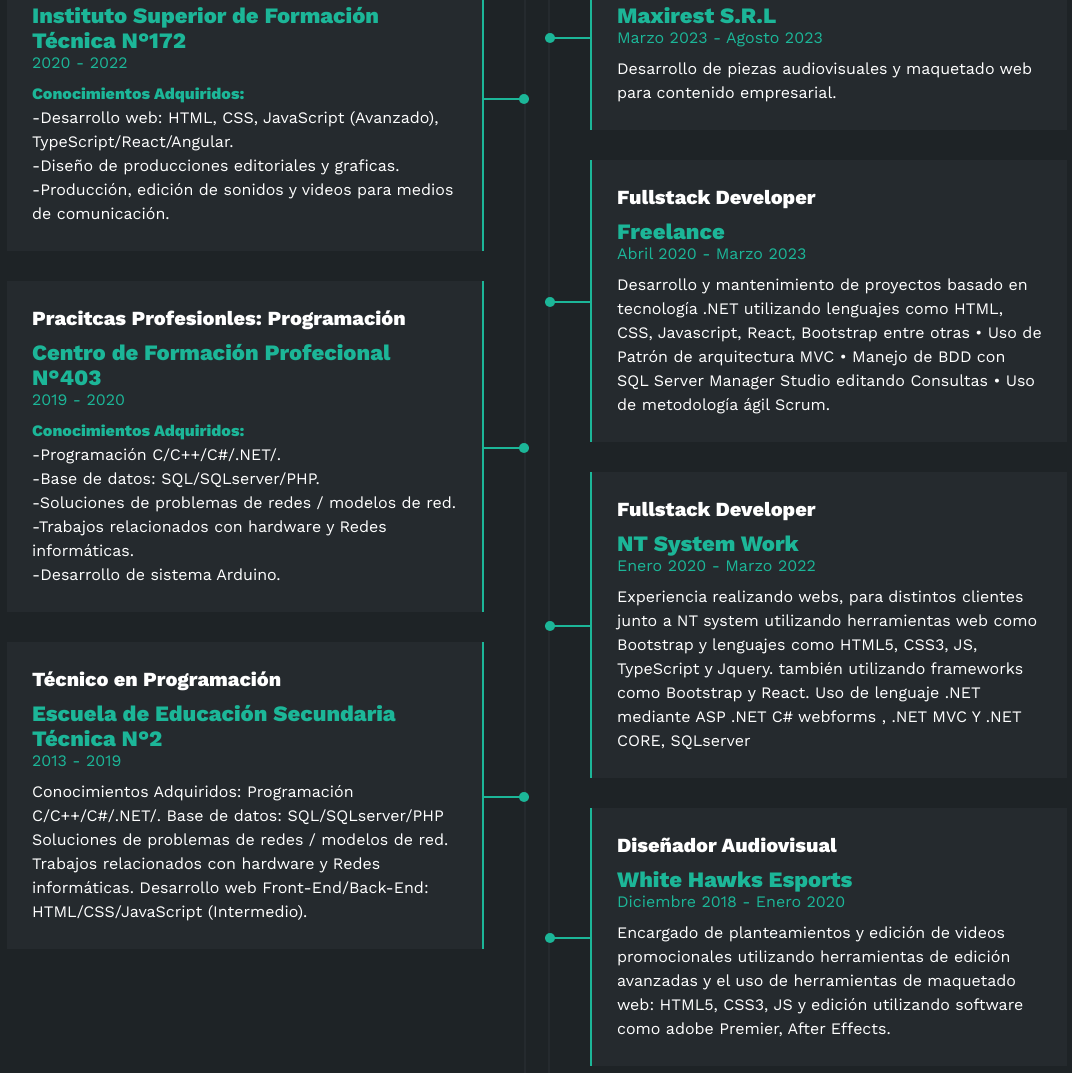
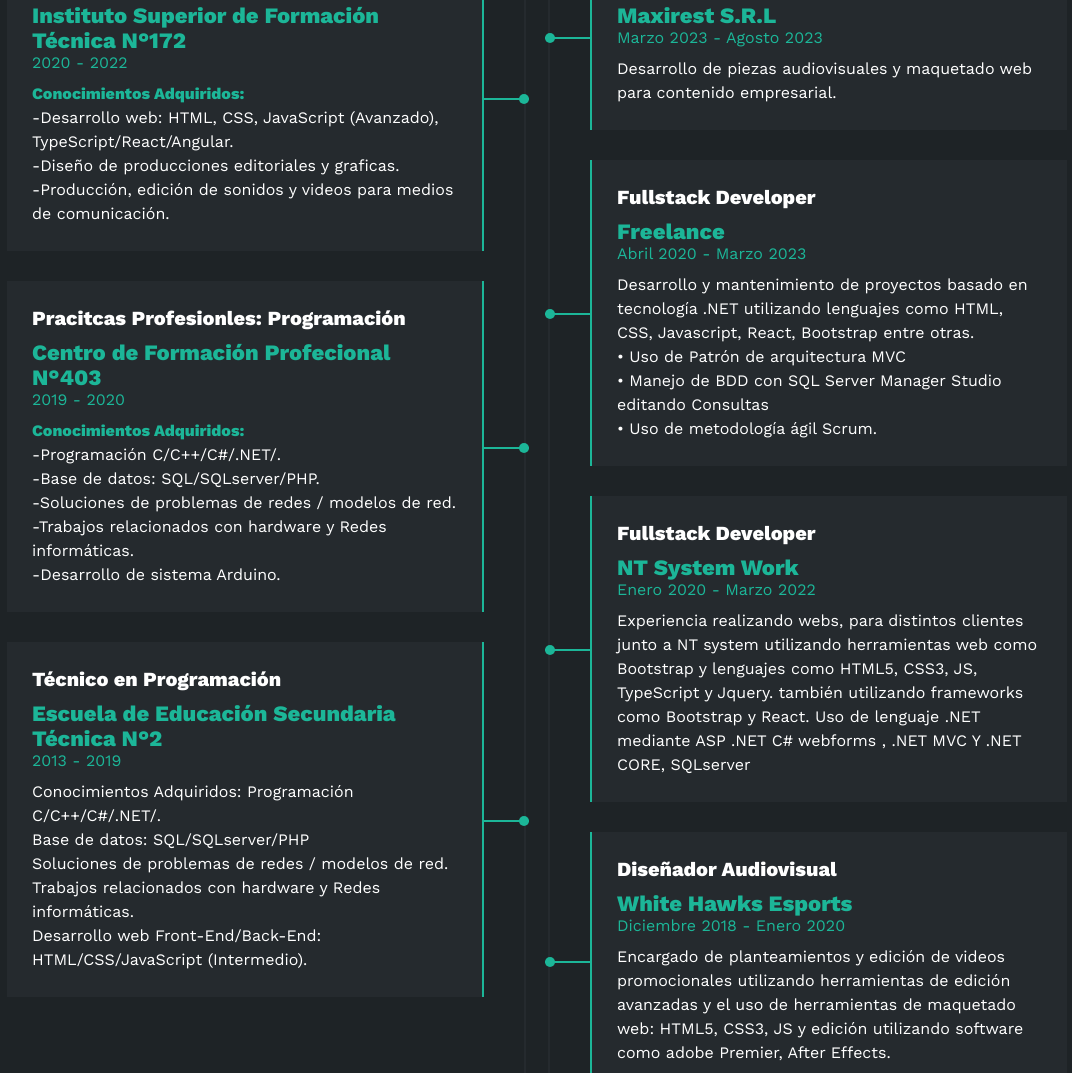
Before and after one commit to OmarDiaye/Repositorio, a plain HTML site: page index.html in a window 1280 px wide. Shown: the part 2234-3307 px from the top of the page, without its empty margins (103-1175 px from the left). Drawn offline with nearby package versions, Linux system fonts and the light colour scheme.

Commit message:
Update index.html

```diff
--- a/index.html
+++ b/index.html
@@ -270,11 +270,11 @@
                         <span class="casa">Escuela de Educación Secundaria Técnica N°2</span>
                         <span class="fecha">2013 - 2019</span>
                         <p> <span>Conocimientos Adquiridos: </span>
-                          Programación C/C++/C#/.NET/.
-                          Base de datos: SQL/SQLserver/PHP
-                          Soluciones de problemas de redes / modelos de red.
+                          Programación C/C++/C#/.NET/. <br>
+                          Base de datos: SQL/SQLserver/PHP <br>
+                          Soluciones de problemas de redes / modelos de red.<br>
                           Trabajos relacionados con hardware y Redes
-                          informáticas.
+                          informáticas.<br>
                           Desarrollo web Front-End/Back-End: HTML/CSS/JavaScript (Intermedio).
                           </p>
                         <div class="conectori">
@@ -302,9 +302,9 @@
                         <span class="fecha"> Abril 2020 - Marzo 2023</span>
                         <p> Desarrollo y mantenimiento de proyectos basado en tecnología .NET
                             utilizando lenguajes como HTML, CSS, Javascript, React,
-                             Bootstrap entre otras
-                            • Uso de Patrón de arquitectura MVC
-                            • Manejo de BDD con SQL Server Manager Studio editando Consultas
+                             Bootstrap entre otras.<br>
+                            • Uso de Patrón de arquitectura MVC <br>
+                            • Manejo de BDD con SQL Server Manager Studio editando Consultas<br>
                             • Uso de metodología ágil Scrum.</p>
                         <div class="conectord">
                             <div class="circulod"></div>
```
